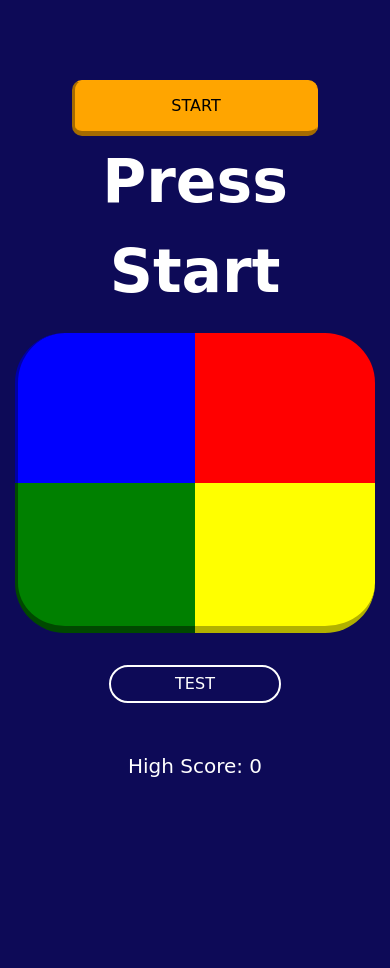
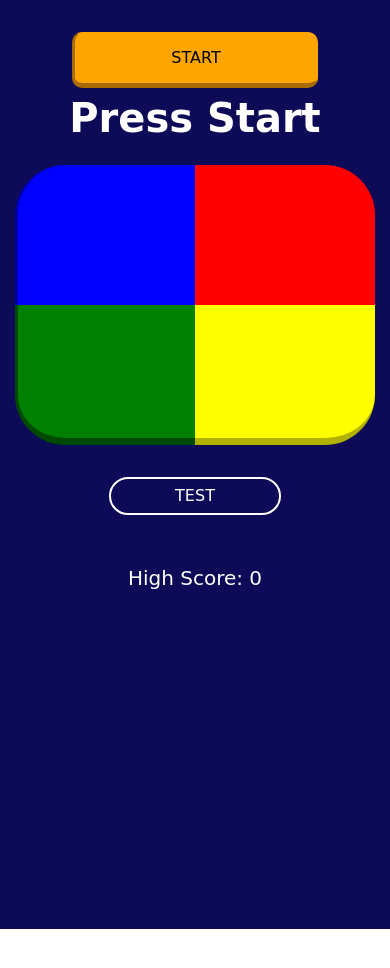
Before and after one commit to ivanbudnick/Simon, a plain HTML site: page index.html in a window 390 px wide. After the commit the page ends 929 px from the top, so only its background shows below. Drawn offline with nearby package versions, Linux system fonts and the light colour scheme; a web font is replaced by a local one.

Commit message:
Finalizado

```diff
--- a/scss/style.scss
+++ b/scss/style.scss
@@ -144,3 +144,21 @@ body {}
   @extend %block-on;
   background-color: lighten($color: yellow, $amount: 20%);
 }
+
+
+@media only screen and (max-width: 769px) {
+
+  .container-fluid {
+    padding: 0 0 20rem 0;
+  }
+
+%block{
+  height: 140px;
+}
+
+.title {
+  p{
+  font-size: 40px;
+  }
+}
+}
```
Also changed, not shown: css/style.css.
